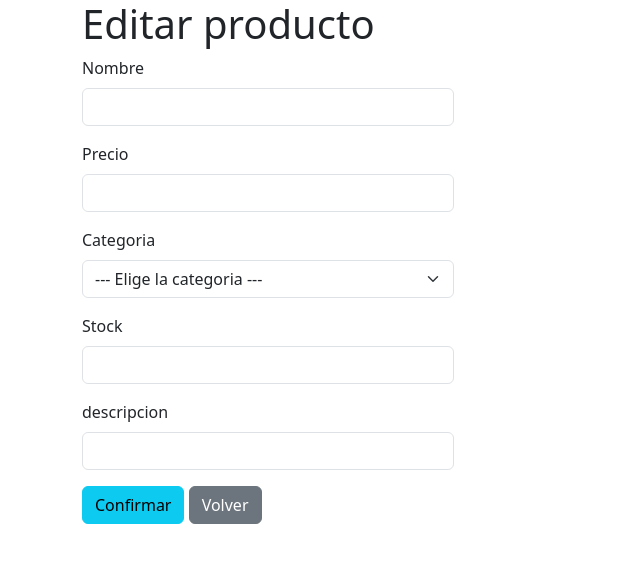
After one commit to fruitniiga/desarrollo-web-servidor-2024, a PHP site: page /productos/editar_producto.php?id_producto=1 in a window 1280 px wide. The commit adds this page. Shown: the top 563 px of the page, without its empty margins (0-640 px from the left). Run offline with PHP 8.4, Linux system fonts and the light colour scheme; data that the repository does not hold is empty.

Commit message:
Hecho el index de productos y parte del editar productos

```diff
--- /dev/null
+++ b/PHP/proyecto_Servidor/tienda/productos/editar_producto.php
@@ -0,0 +1,145 @@
+<!DOCTYPE html>
+<html lang="en">
+<head>
+    <meta charset="UTF-8">
+    <meta name="viewport" content="width=device-width, initial-scale=1.0">
+    <title>Editar categoria</title>
+    <link href="https://cdn.jsdelivr.net/npm/bootstrap@5.3.3/dist/css/bootstrap.min.css" rel="stylesheet" integrity="sha384-QWTKZyjpPEjISv5WaRU9OFeRpok6YctnYmDr5pNlyT2bRjXh0JMhjY6hW+ALEwIH" crossorigin="anonymous">
+    <style>
+        .error {
+            color: red;
+        }
+    </style>
+    <?php
+        error_reporting( E_ALL );
+        ini_set("display_errors", 1 );
+        require('../util/conexion.php');
+
+        function depurar(string $entrada) : string {
+            $salida = htmlspecialchars($entrada);
+            $salida = trim($salida);
+            $salida = stripslashes($salida);
+            $salida = preg_replace('!\s!', ' ', $salida);
+            return $salida;
+        }
+    ?>
+</head>
+<body>
+<div class="container">
+    <h1>Editar producto</h1>
+    <?php
+
+        $id_producto = $_GET["id_producto"];
+        $sql = "SELECT * FROM productos WHERE id_producto = '$id_producto'";
+        $resultado = $_conexion -> query($sql);
+
+        while ($fila = $resultado -> fetch_assoc()) {
+            $nombre = $fila["nombre"];
+            $precio = $fila["precio"];
+            $categoria = $fila["categoria"];
+            $stock = $fila["stock"];
+            $descripcion = $fila["descripcion"];
+        }
+
+        $sql = "SELECT categoria FROM categorias ORDER BY categoria";
+        $resultado = $_conexion -> query($sql);
+        $categorias = [];
+
+        while ($fila = $resultado -> fetch_assoc()) {
+            array_push($categorias, $fila["categoria"]);
+        }
+
+        if ($_SERVER["REQUEST_METHOD"] == "POST") {
+            $nombre = depurar($_POST["nombre"]);
+            $precio = depurar($_POST["precio"]);
+            $categoria = $_POST["categoria"];
+            $stock = depurar($_POST["stock"]);
+            $descripcion = depurar($_POST["descripcion"]);
+            $confirmar = true;
+
+            if ($nombre == '') {
+                $confirmar = false;
+                $err_nombre = "El nombre es obligatorio";
+            } elseif (strlen($nombre) < 2 || strlen($nombre) > 50) {
+                $confirmar = false;
+                $err_nombre = "El nombre debe tener entre 2 y 50 caracteres";
+            }
+            $patron = "/^[a-zA-Z0-9 ñáéíóúüÁÉÍÓÚÜ]+$/";
+            if (!preg_match($patron, $nombre)) {
+                $confirmar = false;
+                $err_titulo = "El nombre solo puede tener letras, espacios y numeros";
+            }
+
+
+            if ($precio == '') {
+                $confirmar = false;
+                $err_precio = "El precio es obligatorio";
+            } elseif (!preg_match("/^[0-9]{1,4}(\.[0-9]{1,2})?$/", $precio)){
+                $confirmar = false;
+                $err_precio = "El precio debe ser un numero y que tenga hasta 4 digitos y 2 decimales";
+            }
+
+
+            if ($categoria == "") {
+                $confirmar = false;
+                $err_categoria = "La categoria es obligatoria";
+            }elseif (!in_array($categoria, $categorias)) {
+                $confirmar = false;
+                $err_categoria = "Tienes que elegir una categoria existente"; //por si nos editan el html
+            }
+
+            if ($confirmar) {
+                $sql = "UPDATE productos SET
+                nombre = '$nombre',
+                precio = '$precio',
+                categoria = '$categoria',
+                stock = '$stock',
+                descripcion = '$descripcion'
+                WHERE id_producto = '$id_producto'";
+                $_conexion -> query($sql);
+            }
+
+        }
+    ?>
+    <form class="col-4" action="" method="post" enctype="multipart/form-data">
+            <div class="mb-3">
+                <label class="form-label">Nombre</label>
+                <input class="form-control" type="text" name="nombre" value="<?php echo $nombre ?>">
+                <?php if(isset($err_nombre)) echo "<span class='error'>$err_nombre</span>" ?>
+            </div>
+            <div class="mb-3">
+                <label class="form-label">Precio</label>
+                <input class="form-control" name="precio"  value="<?php echo $precio ?>">
+                <?php if(isset($err_precio)) echo "<span class='error'>$err_precio</span>" ?>
+            </div>
+            <div class="mb-3">
+                <label class="form-label">Categoria</label>
+                <select class="form-select" name="categoria">
+                    <option value="<?php echo $categoria ?>" selected disabled hidden <?php echo $categoria ?>>--- Elige la categoria ---</option>
+                    <?php
+                        foreach($categorias as $categoria) { ?>
+                            <option value="<?php echo $categoria; ?>">
+                                <?php echo $categoria; ?>
+                            </option>
+                    <?php } ?>
+                </select>
+                <?php if(isset($err_categoria)) echo "<span class='error'>$err_categoria</span>" ?>
+            </div>
+            <div class="mb-3">
+                <label class="form-label">Stock</label>
+                <input class="form-control" name="stock"  value="<?php echo $stock ?>">
+            </div>
+            <div class="mb-3">
+                <label class="form-label">descripcion</label>
+                <input class="form-control" name="descripcion"  value="<?php echo $descripcion ?>">
+            </div>
+            <div>
+                <input type="hidden" name="id_producto" value="<?php echo $id_producto ?>">
+                <input class="btn btn-info" type="submit" value="Confirmar">
+                <a class="btn btn-secondary" href="index.php">Volver</a>
+            </div>
+    </form>
+    <script src="https://cdn.jsdelivr.net/npm/bootstrap@5.3.3/dist/js/bootstrap.bundle.min.js" integrity="sha384-YvpcrYf0tY3lHB60NNkmXc5s9fDVZLESaAA55NDzOxhy9GkcIdslK1eN7N6jIeHz" crossorigin="anonymous"></script>
+</div>
+</body>
+</html>
```
Also changed, not shown: PHP/proyecto_Servidor/tienda/categorias/editar_categoria.php (+9 -4 lines), PHP/proyecto_Servidor/tienda/categorias/index.php (+25 -5 lines), PHP/proyecto_Servidor/tienda/categorias/nueva_categoria.php (+32 -2 lines), PHP/proyecto_Servidor/tienda/productos/index.php (+11 -8 lines), PHP/EXAMEN2/ejercicio1.php (line endings or trailing spaces).
